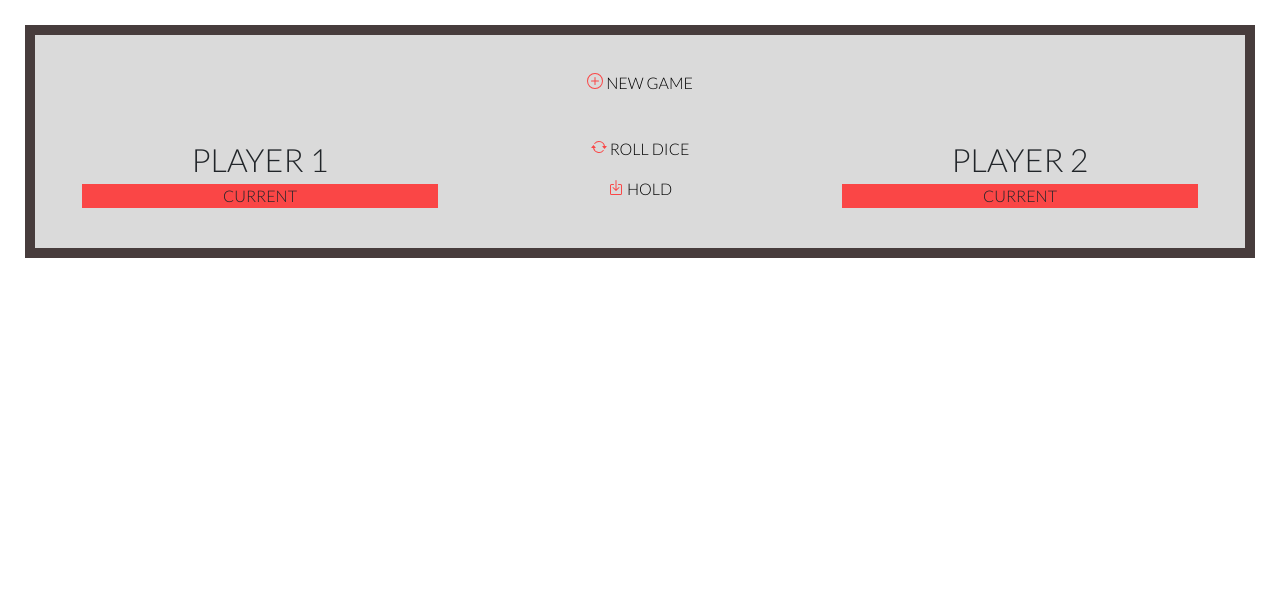
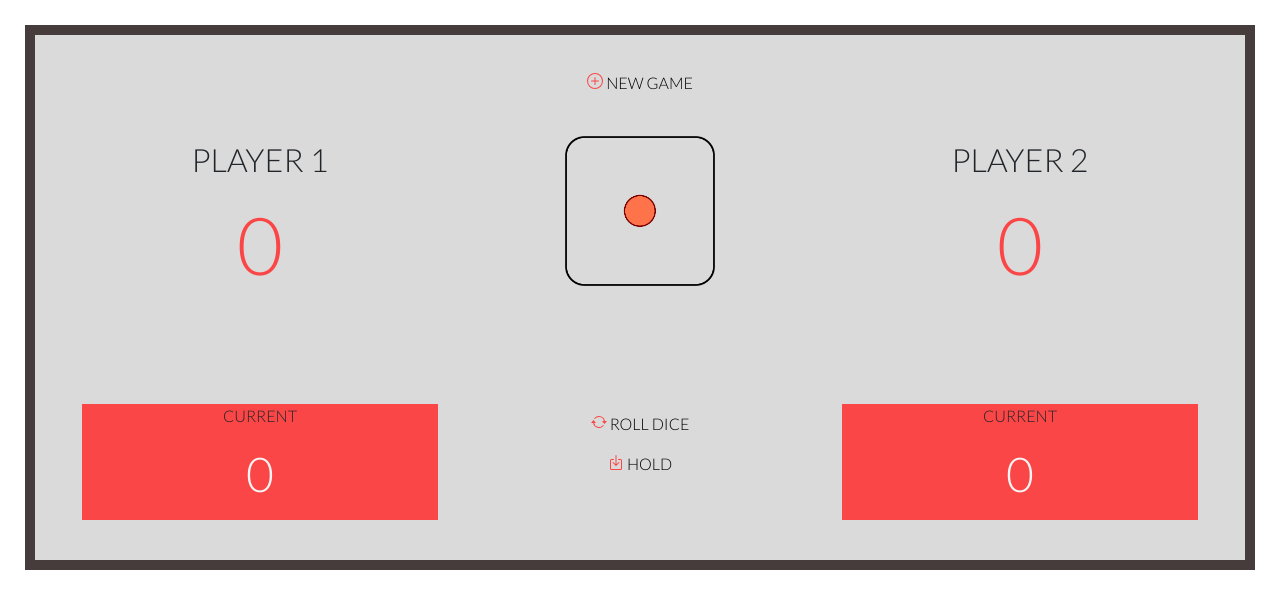
Before and after one commit to NowackiGaetan/jeu_de_d-s, a plain HTML site: page index.html in a window 1280 px wide. Both pictures are taken after a click on the button "HOLD". Drawn offline with nearby package versions, Linux system fonts and the light colour scheme.

Commit message:
ajout des scores courants et totaux & action des boutons OK

```diff
--- a/index.html
+++ b/index.html
@@ -21,13 +21,15 @@
             <div class="row">
 <!--Partie gauche-->
                 <div class="col-sm-4 part-left text-center">
-                    <div class="player" id="player1">PLAYER 1</div>
-                    <div class="score" id="score1"></div>
-                    <div class="currentScore">CURRENT</div>
+                    <div class="player player-active player1" id="player1">PLAYER 1</div>
+                    <div class="score" id="score1">0</div>
+                    <div class="currentScoreBox">CURRENT
+                        <div class="currentScore" id="current1">0</div>
+                    </div>
                 </div>
 <!--Partie du milieu-->
                 <div class="col-sm-4 part-middle text-center">
-                    <div class="dice" id="dice"><!--<img class="imgdice" src="./dé/face1.png" alt="face1">--></div>
+                    <div class="dice" id="dice"><img class="imgdice" src="./dé/face1.png" alt="face1"></div>
                     <button type="button" class="rollDice" id="rollDice"><svg xmlns="http://www.w3.org/2000/svg" width="16" height="16" fill="currentColor" class="bi bi-arrow-repeat" viewbox="0 0 16 16">
                         <path d="M11.534 7h3.932a.25.25 0 0 1 .192.41l-1.966 2.36a.25.25 0 0 1-.384 0l-1.966-2.36a.25.25 0 0 1 .192-.41zm-11 2h3.932a.25.25 0 0 0 .192-.41L2.692 6.23a.25.25 0 0 0-.384 0L.342 8.59A.25.25 0 0 0 .534 9z"/>
                         <path fill-rule="evenodd" d="M8 3c-1.552 0-2.94.707-3.857 1.818a.5.5 0 1 1-.771-.636A6.002 6.002 0 0 1 13.917 7H12.9A5.002 5.002 0 0 0 8 3zM3.1 9a5.002 5.002 0 0 0 8.757 2.182.5.5 0 1 1 .771.636A6.002 6.002 0 0 1 2.083 9H3.1z"/>
@@ -39,9 +41,11 @@
                 </div>
 <!--Partie droite-->
                 <div class="col-sm-4 part-right text-center">
-                    <div class="player" id="player2">PLAYER 2</div>
-                    <div class="score" id="score2"></div>
-                    <div class="currentScore">CURRENT</div>
+                    <div class="player player2" id="player2">PLAYER 2</div>
+                    <div class="score" id="score2">0</div>
+                    <div class="currentScoreBox">CURRENT
+                        <div class="currentScore" id="current2">0</div>
+                    </div>
                 </div>
             </div>
         </div>
--- a/index.js
+++ b/index.js
@@ -1,14 +1,24 @@
-//création des variables
-let score = 0;
-let currentScore = [0 ,0];
+//variable score
+let scoreActive = 0;
+let playerActive = 1;
+let score = [0, 0];
+let current1 = document.getElementById("current1");
+let current2 = document.getElementById("current2");
+
+
+//variable joueur
+const player1 = document.getElementById("player1");
+const player2 = document.getElementById("player2");
+
+//nouveau jeu
+const newgame = document.getElementById("newgame");
 
 //action sur le dé
 let dice = document.getElementById("dice");
 let roll = document.getElementById("rollDice");
-const hold = document.getElementById("hold"); //ajouter le score
-const player1 = document.getElementById("player1");
-const player2 = document.getElementById("player2");
-const newgame = document.getElementById("newgame");
+
+//action sur le score
+const hold = document.getElementById("hold");
 
 //lancer de dés
 const rolldice = function(){
@@ -16,7 +26,44 @@ const rolldice = function(){
     let randomNumber = Math.floor(Math.random() * 6)+1;
     //photo de face qui change en fonction du nombre du dé
     dice.innerHTML=`<img class="imgdice" src="./dé/face${randomNumber}.png" alt="face${randomNumber}">`;
+    if(randomNumber !== 1){
+        scoreActive += randomNumber;
+        //score courant accumulé du joueur actif
+        document.getElementById(`current${playerActive}`).textContent = scoreActive;
+    }else{
+        nextPlayer();
+    }
+};
 
-}
+//fonction nextPlayer
+const nextPlayer = function(){
+    //score qui se réinitialise à 0
+    scoreActive = 0;
+    //score courant qui passe sur le joueur 2 qui devient le joueur actif
+    document.getElementById(`current${playerActive}`).textContent = 0;
+    playerActive = playerActive === 1 ? 2 : 1;
+    player1.classList.toggle("player-active");
+    player2.classList.toggle("player-active");
+};
+
+//enregistrer les points avec le bouton hold
+const cumul = function(){
+    score[playerActive] += scoreActive;
+    document.getElementById(`score${playerActive}`).textContent = score[playerActive];
+    //vitoire à 100points
+    if(score[playerActive] >= 20){
+        document.getElementById(`player${playerActive}`).innerHTML= "<p>YOU WIN!</p>";
+        //document.getElementById(`player${playerActive}`).classList.add("YOU WIN!");
+    }else{
+        nextPlayer();
+    }
+};
+
+//fonction new game qui actualisera la page
+const refresh = function(){
+    document.location.reload();
+};
 
 roll.addEventListener("click", rolldice);
+hold.addEventListener("click",cumul);
+newgame.addEventListener("click",refresh);
--- a/style.scss
+++ b/style.scss
@@ -43,6 +43,9 @@ button{
     padding-top: 40px;
 }
 
+.dice{
+    padding-bottom: 125px;
+}
 .imgdice{
     width: 150px;
 }
@@ -51,6 +54,18 @@ button{
     font-size: 2em;
 }
 
-.currentScore{
+.score{
+    color: rgb(250, 70, 70);
+    font-size: 5em;
+    padding-bottom: 100px;
+}
+
+.currentScoreBox{
     background: rgb(250, 70, 70);
 }
+
+.currentScore{
+    color: whitesmoke;
+    font-size: 3em;
+    padding: 10px;
+}
```
Also changed, not shown: style.css, 1 other file.
